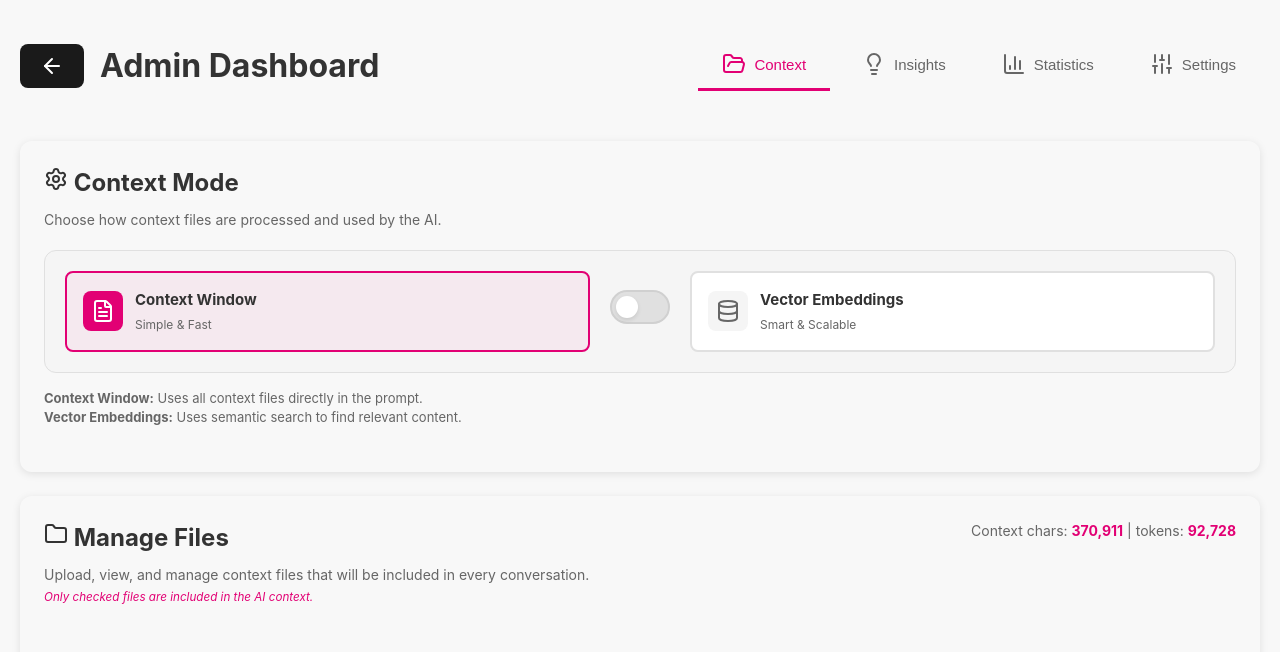
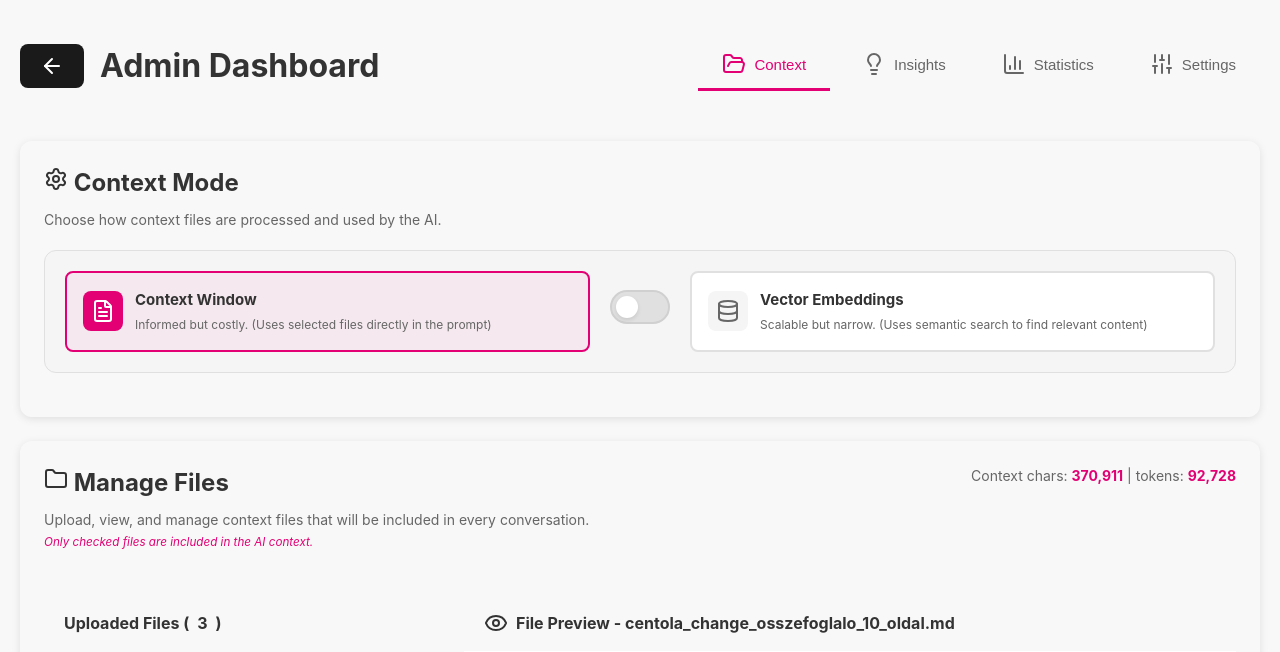
Before and after one commit to beliczki/ConfAI, a Flask app: page /admin in a window 1280 px wide. Shown: the top 652 px of the page. Run offline with Flask 3, Linux system fonts and the light colour scheme; the visitor is signed in with stand-in values (Sample User, id 1); data comes from the database, SQL or seed files in the repository; data that the repository does not hold is empty; some libraries are stand-ins or nearby versions.

Commit message:
Update context mode descriptions with more informative tradeoffs

```diff
--- a/app/templates/admin.html
+++ b/app/templates/admin.html
@@ -50,7 +50,7 @@
                         <div class="mode-icon"><i data-lucide="file-text"></i></div>
                         <div class="mode-details">
                             <strong>Context Window</strong>
-                            <span>Simple & Fast</span>
+                            <span>Informed but costly. (Uses selected files directly in the prompt)</span>
                         </div>
                     </div>
                     <label class="toggle-switch">
@@ -61,14 +61,10 @@
                         <div class="mode-icon"><i data-lucide="database"></i></div>
                         <div class="mode-details">
                             <strong>Vector Embeddings</strong>
-                            <span>Smart & Scalable</span>
+                            <span>Scalable but narrow. (Uses semantic search to find relevant content)</span>
                         </div>
                     </div>
                 </div>
-                <p class="help-text" style="margin-top: 16px; font-size: 13px; color: #666;">
-                    <strong>Context Window:</strong> Uses all context files directly in the prompt.<br>
-                    <strong>Vector Embeddings:</strong> Uses semantic search to find relevant content.
-                </p>
             </div>
         </div>
 
```
